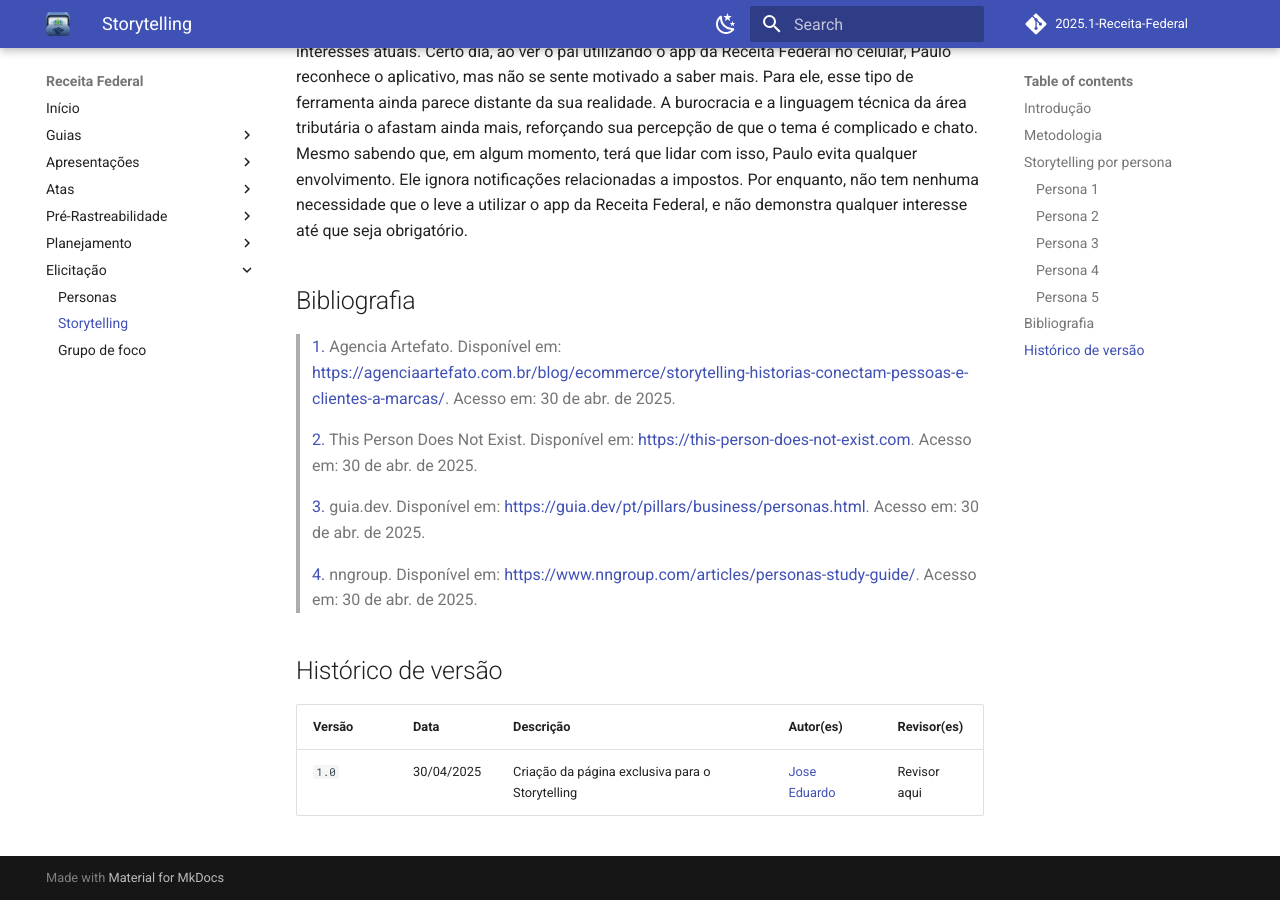
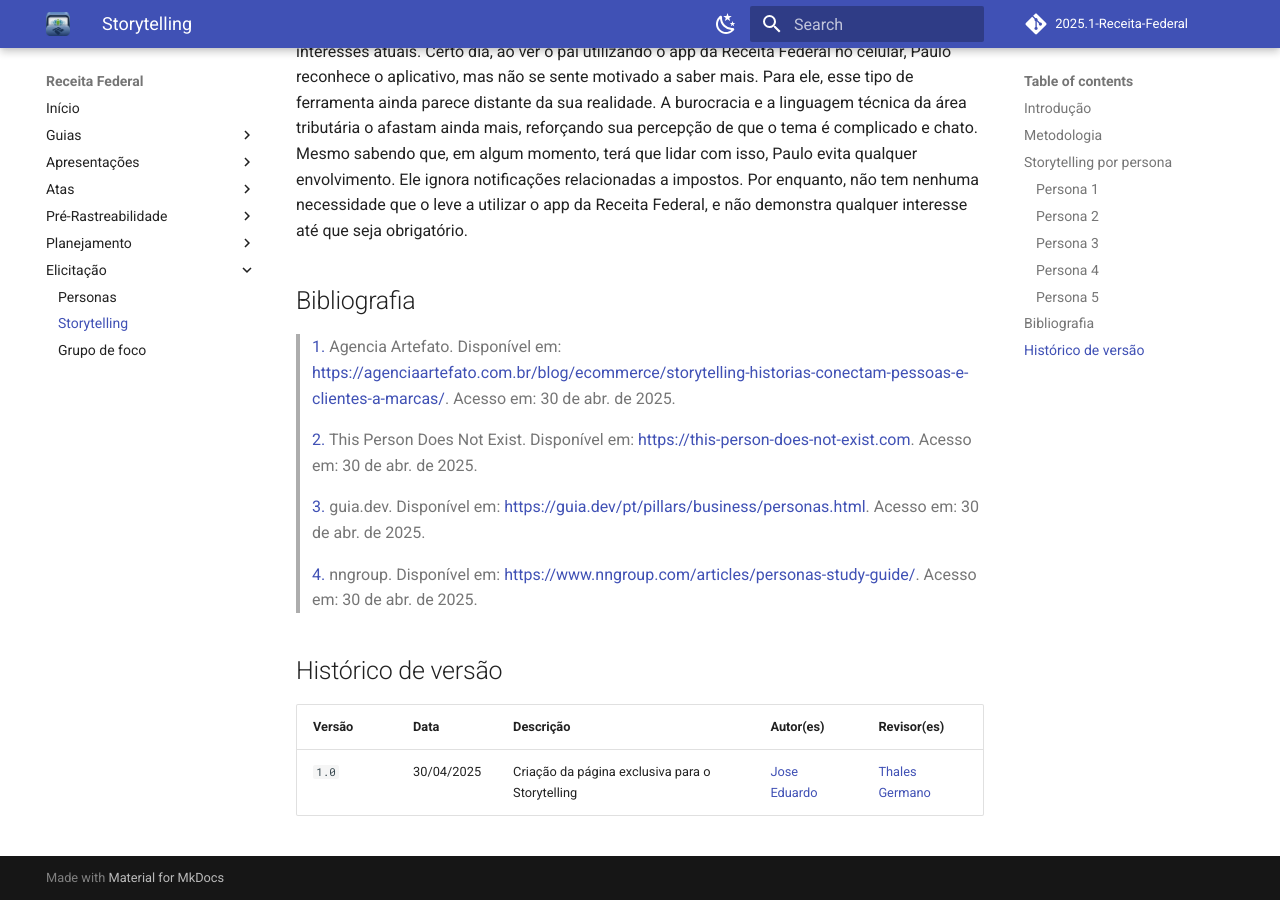
Before and after one commit to Requisitos-de-Software/2025.1-Meu-INSS, an MkDocs documentation site: the page built from docs/elicitacao/storytelling.md, in a window 1280 px wide and 900 px high, scrolled down 2282 px. Built offline with MkDocs 1.6.1 and Material for MkDocs 9.7.7, drawn with Linux system fonts in a browser that asks for light colours; comment, search, counter and statistics services are not loaded.

Commit message:
adicionando revisor

```diff
--- a/docs/elicitacao/storytelling.md
+++ b/docs/elicitacao/storytelling.md
@@ -61,4 +61,4 @@
 ## Histórico de versão
 Versão |   Data  | Descrição | Autor(es) | Revisor(es)
 ------ | ---- | ------ | ---------- | ----------
-`1.0` | 30/04/2025 | Criação da página exclusiva para o Storytelling | [Jose Eduardo](https://github.com/jevprado) | Revisor aqui |
+`1.0` | 30/04/2025 | Criação da página exclusiva para o Storytelling | [Jose Eduardo](https://github.com/jevprado) | [Thales Germano](https://github.com/thalesgvl) |
```
Also changed, not shown: docs/elicitacao/personas.md (+1 -1 lines).
